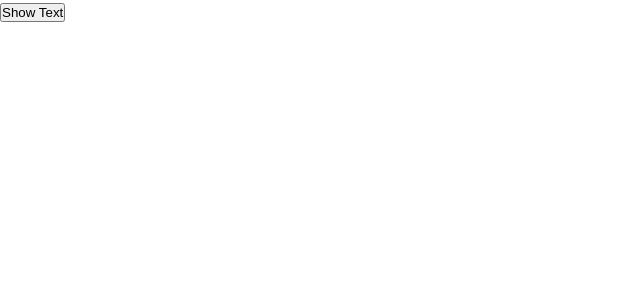
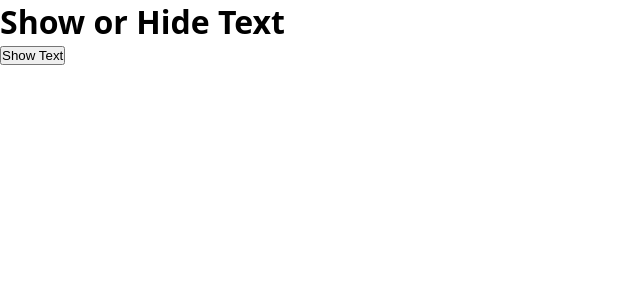
Before and after one commit to Espadv69/useState-Basics, a React (Vite) app in the folder ShowHideText/: page / in a window 1280 px wide. Shown: the top 300 px of the page, without its empty margins (0-640 px from the left). Built offline with nearby package versions, Linux system fonts and the light colour scheme; the HTML template or start-up script is replaced by a standard one.

Commit message:
Add heading to ShowText component for improved clarity

```diff
--- a/ShowHideText/src/components/ShowText/ShowText.jsx
+++ b/ShowHideText/src/components/ShowText/ShowText.jsx
@@ -12,6 +12,7 @@ const ShowText = () => {
 
   return (
     <div className="show-text">
+      <h1>Show or Hide Text</h1>
       <button onClick={toggleText}>
         {showText ? 'Hide Text' : 'Show Text'}
       </button>
```
